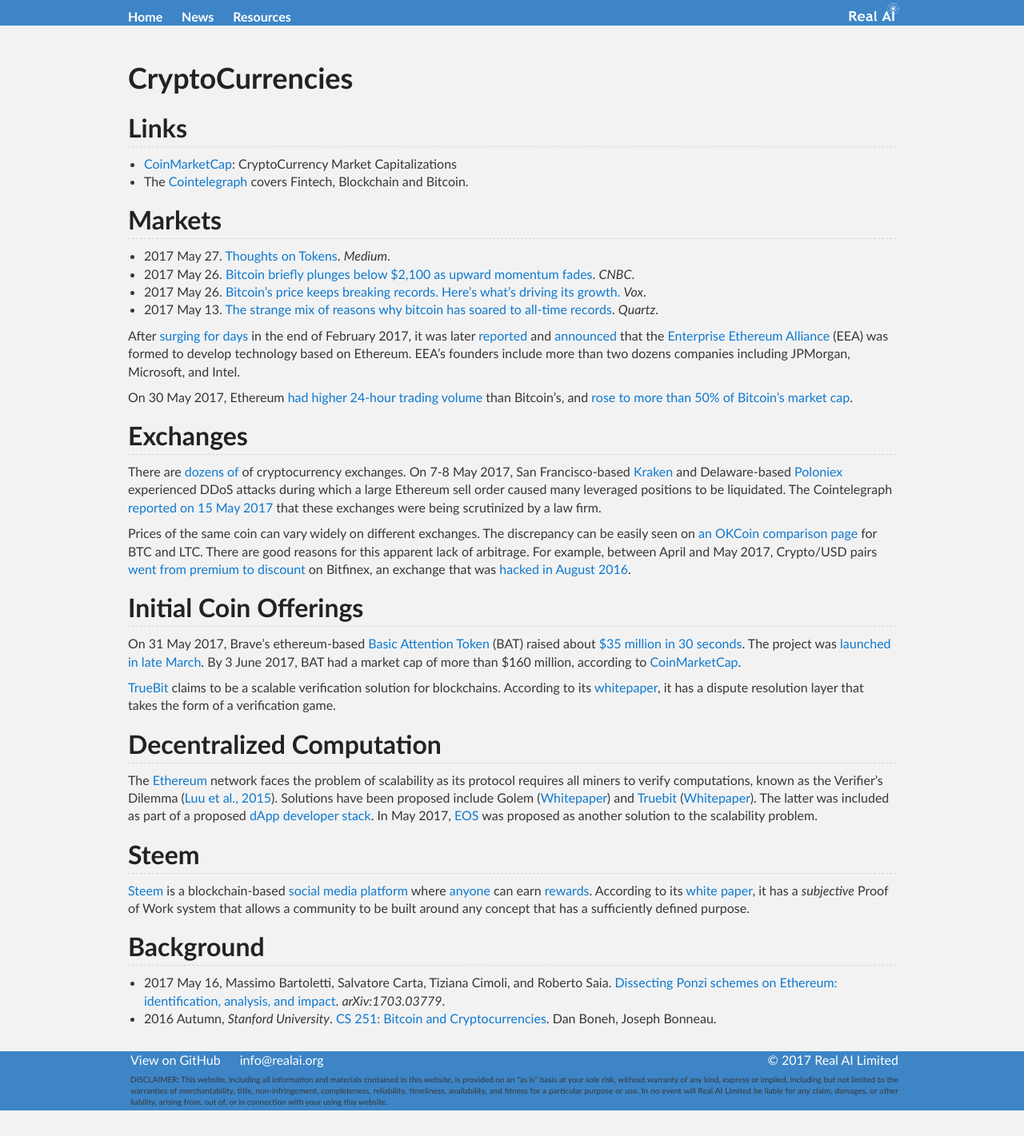
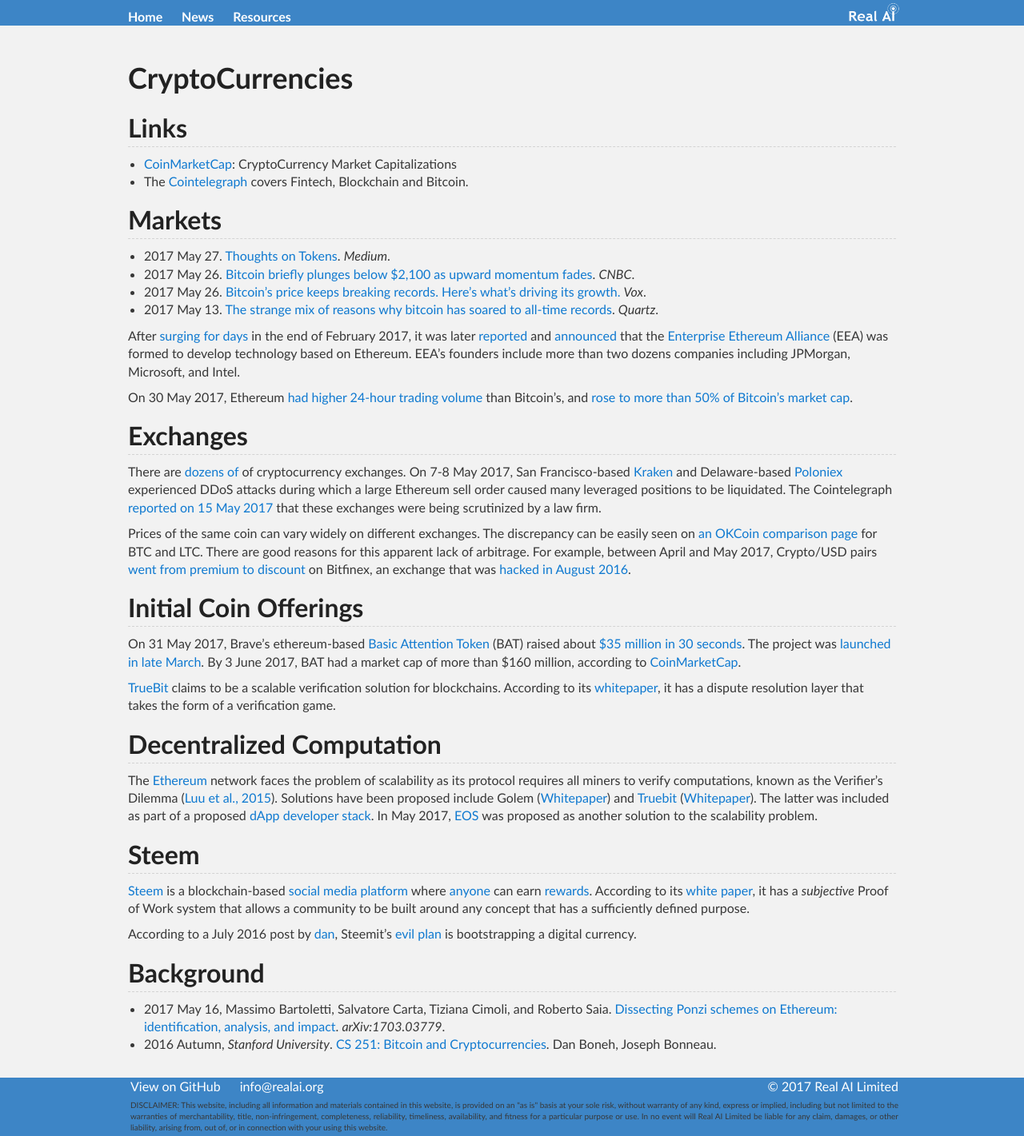
Before and after one commit to Tonywuhk/realai.org, a Jekyll site: the page built from coins.md, in a window 1280 px wide. Shown: the whole page at 80% size. Built offline with Jekyll 4.4.1, drawn with Linux system fonts in a browser that asks for light colours; our own code applies the rules of GitHub Pages for plain Markdown files; comment, search, counter and statistics services are not loaded; the repository's description, which GitHub fills in, is left out; before the commit the page ends 1389 px from its top, so only the background shows below that.

Commit message:
Update coins.md

```diff
--- a/coins.md
+++ b/coins.md
@@ -39,6 +39,8 @@
 
 [Steem](https://steem.io/) is a blockchain-based [social media platform](https://steemit.com/) where [anyone](https://steemd.com/) can earn [rewards](https://steemwhales.com/). According to its [white paper](https://steem.io/SteemWhitePaper.pdf), it has a *subjective* Proof of Work system that allows a community to be built around any concept that has a sufficiently defined purpose.
 
+According to a July 2016 post by [dan](https://steemit.com/@dan), Steemit's [evil plan](https://steemit.com/steem/@dan/steemit-s-evil-plan-for-cryptocurrency-world-domination) is bootstrapping a digital currency.
+
 ## Background
 
 * 2017 May 16, Massimo Bartoletti, Salvatore Carta, Tiziana Cimoli, and Roberto Saia. [Dissecting Ponzi schemes on Ethereum: identification, analysis, and impact](https://arxiv.org/abs/1703.03779). *arXiv:1703.03779*.
```
